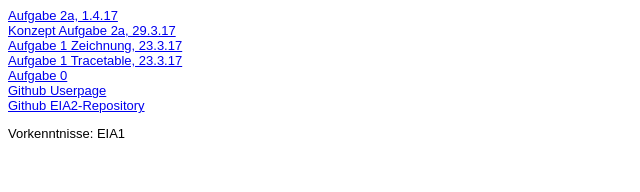
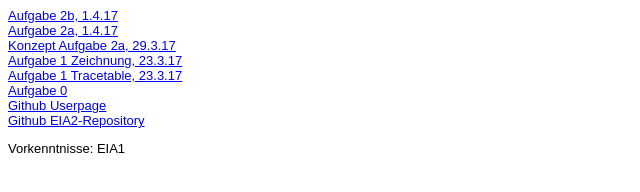
Before and after one commit to fehrenbi/EIA2, a plain HTML site: page Steckbrief/steckbrief.htm in a window 1280 px wide. Shown: the whole page, without its empty margins (0-640 px from the left). Drawn offline with Linux system fonts and the light colour scheme.

Commit message:
Steckbrief

```diff
--- a/Steckbrief/steckbrief.htm
+++ b/Steckbrief/steckbrief.htm
@@ -13,6 +13,7 @@ body {
 </head>
 <body>
 	<!-- Hier die Links zu den gelösten Aufgaben einstellen, aktuelle oben, alte stehen lassen! Format: Aufgabenbezeichnung, Datum -->
+<a href="https://fehrenbi.github.io/EIA2/Aufgabe%202/aufgabe2b.jpeg" target="_blank">Aufgabe 2b, 1.4.17</a></br>
 <a href="https://fehrenbi.github.io/EIA2/Aufgabe%202/Aufgabe02.html" target="_blank">Aufgabe 2a, 1.4.17</a></br>
 <a href="https://fehrenbi.github.io/EIA2/Aufgabe%202/konzept2a.jpeg" target="_blank">Konzept Aufgabe 2a, 29.3.17</a></br>
 <a href="https://fehrenbi.github.io/EIA2/Aufgabe 1/IMG_4829.JPG" target="_blank">Aufgabe 1 Zeichnung, 23.3.17</a></br>
```
